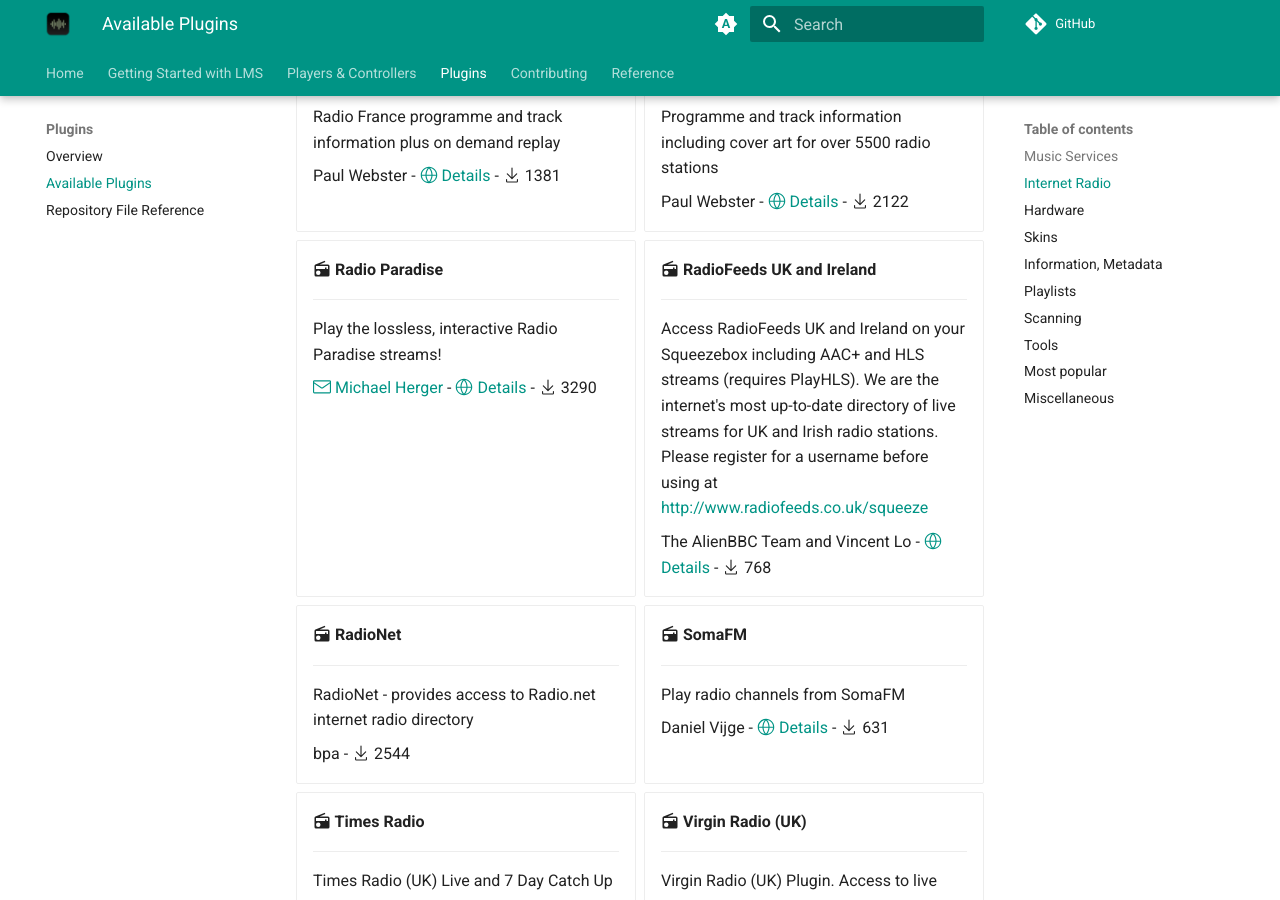
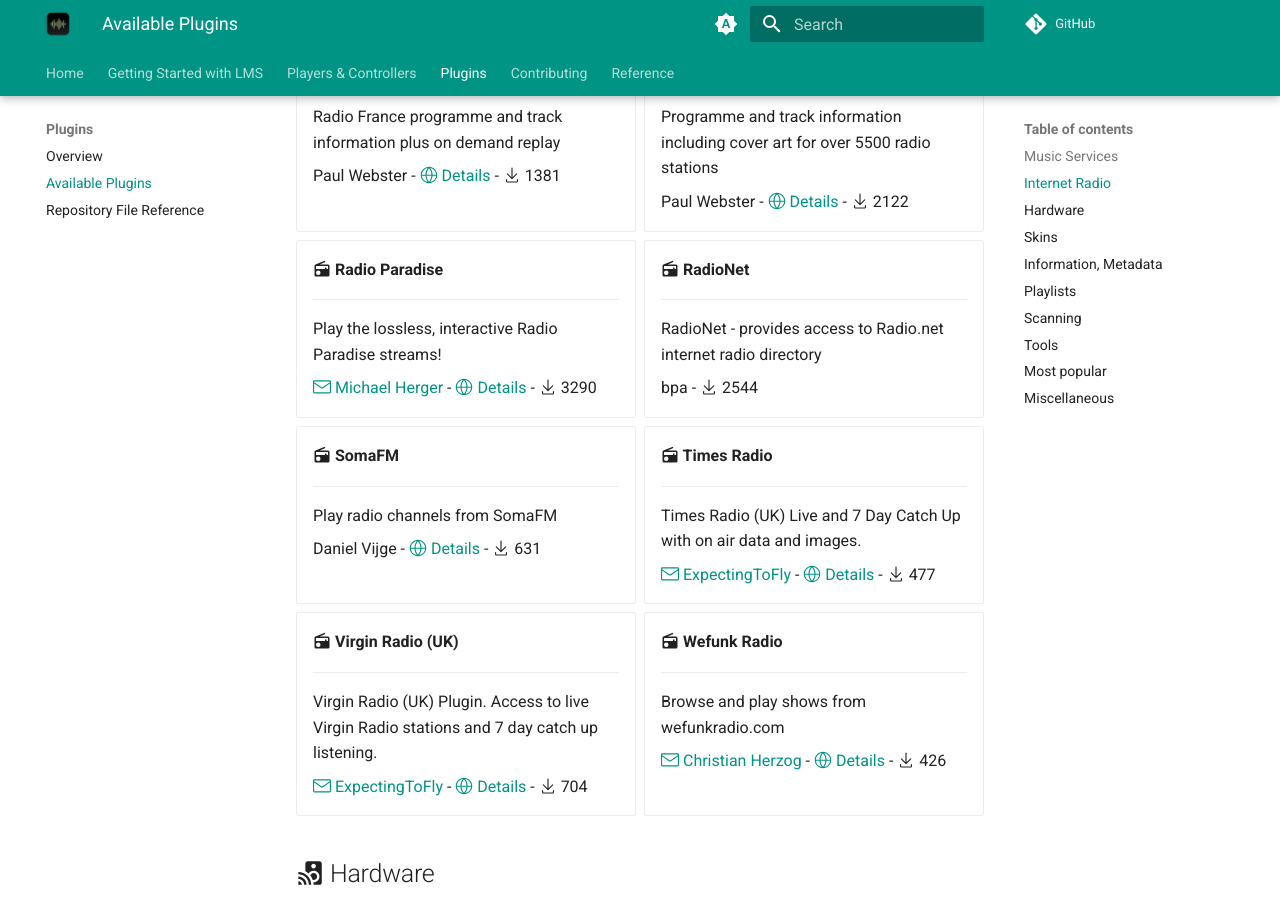
Before and after one commit to LMS-Community/lms-community.github.io, an MkDocs documentation site: the page built from docs/plugins/directory.md, in a window 1280 px wide and 900 px high, scrolled down 2976 px. Built offline with MkDocs 1.6.1 and Material for MkDocs 9.7.7, drawn with Linux system fonts in a browser that asks for light colours; a script that is not in the unit is left out; plug-ins that fetch from the network failed and are left out; comment, search, counter and statistics services are not loaded.

Commit message:
Update external data sources

```diff
--- a/docs/plugins/directory.md
+++ b/docs/plugins/directory.md
@@ -251,14 +251,6 @@ title: Available Plugins
     Play the lossless, interactive Radio Paradise streams!
 
     [:octicons-mail-24: Michael Herger](mailto:slim@herger.net)    - [:octicons-globe-24: Details](https://www.herger.net/slim-plugins/)    - :octicons-download-24: 3290
-
--   __:material-radio: RadioFeeds UK and Ireland__
-
-    ---
-
-    Access RadioFeeds UK and Ireland on your Squeezebox including AAC+ and HLS streams (requires PlayHLS). We are the internet's most up-to-date directory of live streams for UK and Irish radio stations. Please register for a username before using at [http://www.radiofeeds.co.uk/squeeze](http://www.radiofeeds.co.uk/squeeze)
-
-    The AlienBBC Team and Vincent Lo    - [:octicons-globe-24: Details](http://www.radiofeeds.co.uk/squeeze/)    - :octicons-download-24: 768
 
 -   __:material-radio: RadioNet__
 
```
Also changed, not shown: docs/analytics/stats.json (+1 -1 lines), docs/getting-started/changelog-lms9.md (+1 -0 lines).
